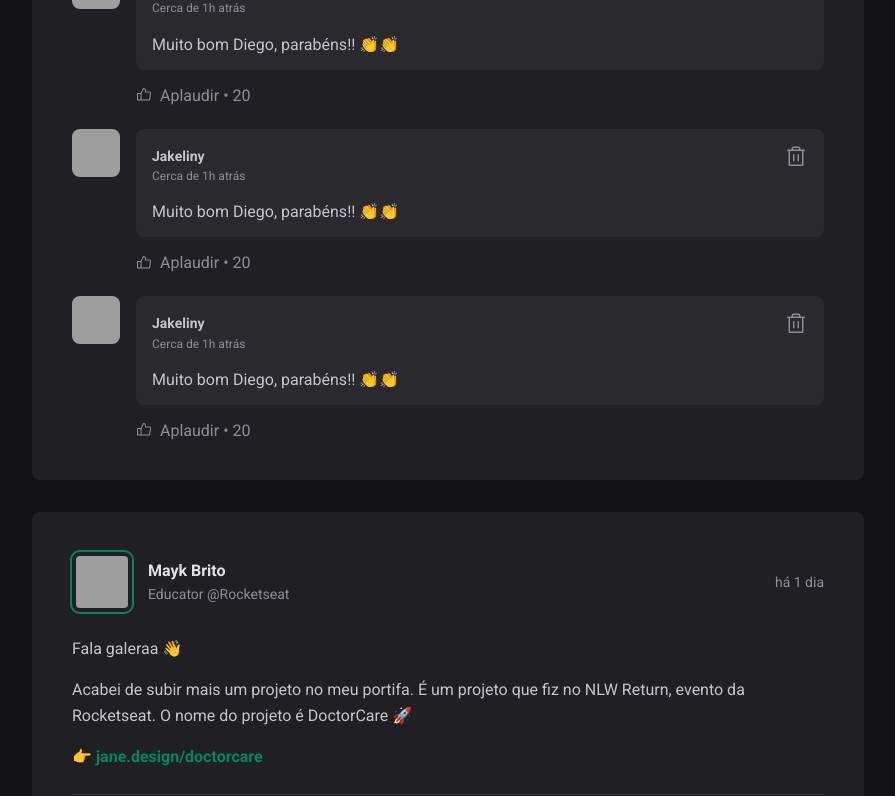
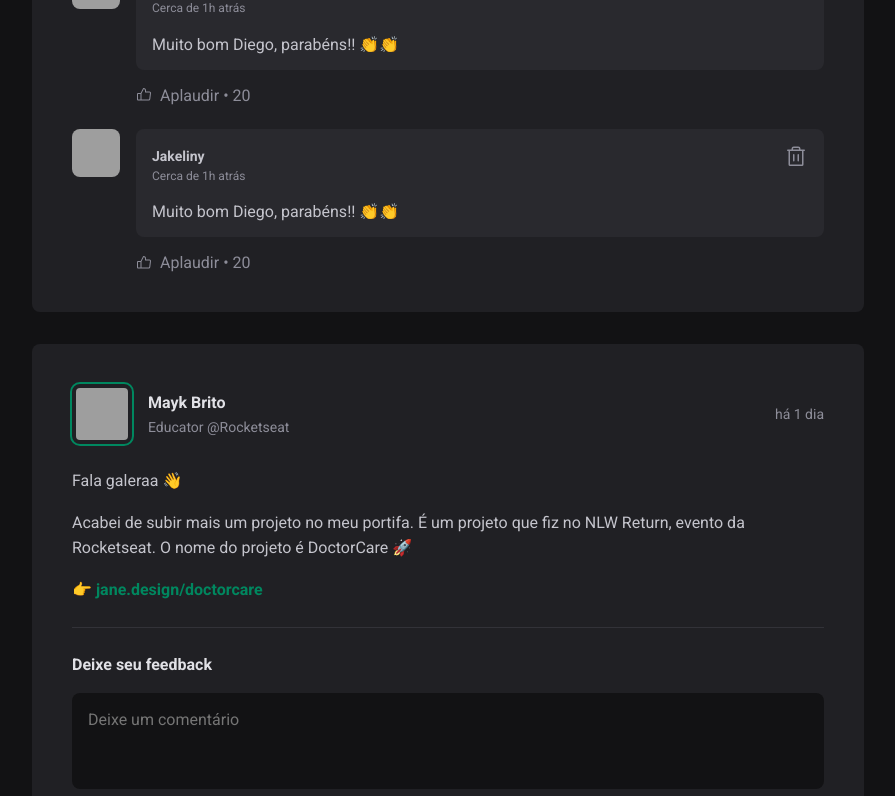
Before and after one commit to jessica-guedes/ignite-feed, a React (Vite) app: page / in a window 1280 px wide. Shown: the part 624-1420 px from the top of the page, without its empty margins (336-1231 px from the left). Built offline with nearby package versions, Linux system fonts and the light colour scheme; grey boxes are pictures that could not be loaded.

Commit message:
useState para adicionar mais comentários

```diff
--- a/src/components/Post.jsx
+++ b/src/components/Post.jsx
@@ -1,11 +1,18 @@
 import { format, formatDistanceToNow } from 'date-fns';
 import ptBR from 'date-fns/locale/pt-BR'
+import { useState } from 'react';
 
 import { Avatar } from './Avatar';
 import { Comment } from './Comment';
 import styles from './Post.module.css';
 
 export function Post({ author, publishedAt, content }){
+  const [comments, setComments] = useState([
+    1,
+    2,
+  ]);
+
+
   const publishedDateFormatted = format(publishedAt, "d 'de' LLLL 'às' HH:mm'h'",{
     locale: ptBR
   })
@@ -15,6 +22,12 @@
     addSuffix: true,
 
   })
+
+  function handleCreateNewComment(){
+    event.preventDefault()
+
+    setComments([...comments, comments.length + 1]);
+  }
 
   return(
     <article className={styles.post}>
@@ -42,7 +55,7 @@
           })}
       </div>
 
-      <form className={styles.comentForm}>
+      <form onSubmit={handleCreateNewComment} className={styles.comentForm}>
         <strong>Deixe seu feedback</strong>
 
         <textarea
@@ -55,9 +68,9 @@
       </form>
 
       <div className={styles.commentList}>
-        <Comment />
-        <Comment />
-        <Comment />
+        {comments.map(comment => {
+          return <Comment />
+        })}
       </div>
     </article>
   )
```
Lines whose indentation alone changed are shown as unchanged.
